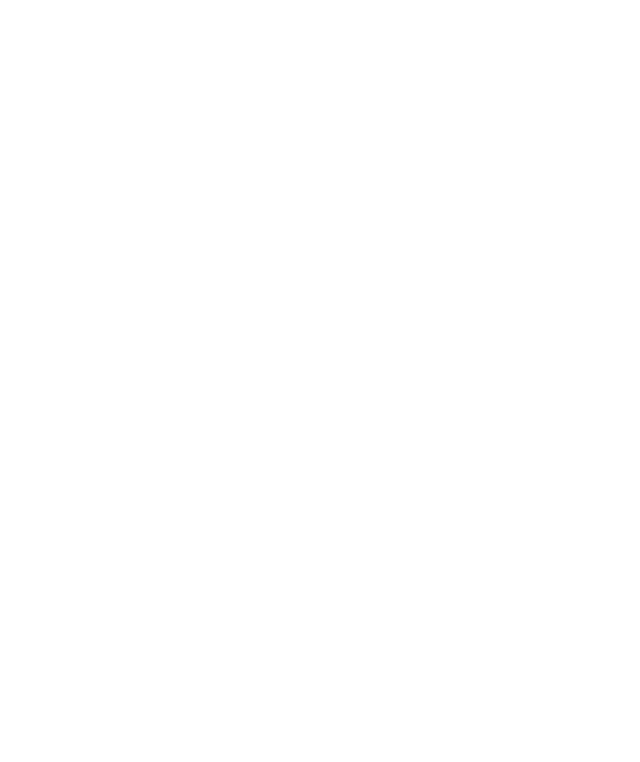
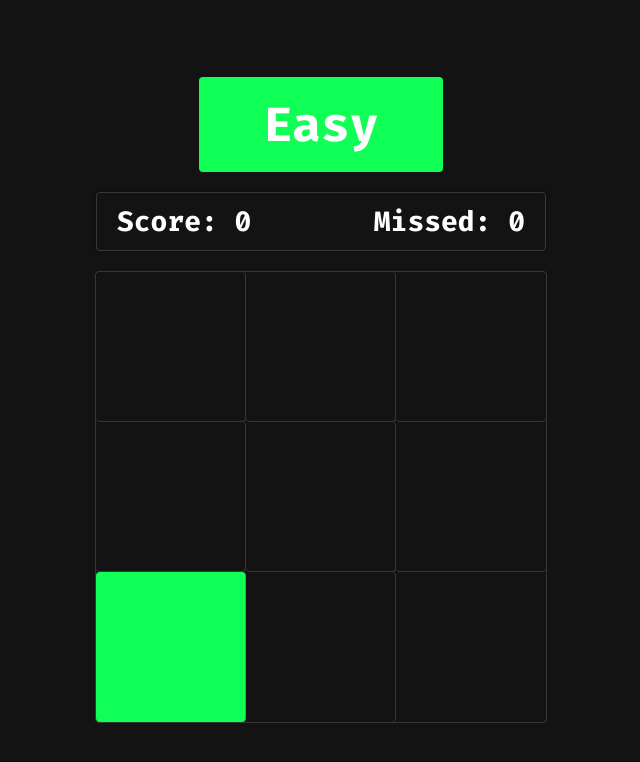
Before and after one commit to Muhammed-Rajab/Hit-The-Box, a plain HTML site: page index.html in a window 1280 px wide. Shown: the whole page, without its empty margins (319-959 px from the left). Drawn offline with Linux system fonts and the light colour scheme.

Commit message:
Made base game 	Still buggy 	There isn't enough comments 	Struggled to make sense of code after reading this 	Need refactoring

```diff
--- a/index.html
+++ b/index.html
@@ -7,10 +7,20 @@
     <title>Whack A Mole</title>
 
     <!-- Style sheets -->
+
     <link rel="stylesheet" href="./stylesheets/style.css">
 </head>
 <body>
-
+    <main class="container">
+        <p class="difficulty-span easy">Easy</p>
+        <div class="score-board">
+            <h1>Score: <span class="score-text">0</span></h1>
+            <h1>Missed: <span class="missed-text">0</span></h1>
+        </div>
+        <div id="grid">
+        </div>
+    </main>
     <!-- Scripts -->
+    <script src="./scripts/main.js"></script>
 </body>
 </html>
--- a/scripts/main.js
+++ b/scripts/main.js
@@ -1 +1,128 @@
 'use strict';
+const log = console.log;
+
+/* Game starts here */
+function startGame(){
+
+    /*
+        Game logic:
+            Starts with a mole at any random grid
+            Clicks on mole: score++
+            Click on something else: missed++
+            Difficulty increases as score increases
+    */
+
+    /* QUERY SELECTORS */
+    const grid = document.querySelector("#grid");
+    const scoreText = document.querySelector(".score-text");
+    const missedText = document.querySelector(".missed-text");
+    const difficultySpan = document.querySelector(".difficulty-span");
+
+    /* Variables */
+    let   score = 0;
+    let   missed = 0;
+    let   gameInterval;
+    let   activeMole = 0;
+    let   currentSpeed = 1;
+    let   difficulty = "easy";
+    let   clickedOnce = false;
+
+    const HARD_LEVEL = 20;
+    const MEDIUM_LEVEL = 15;
+
+    /* Update game speed */
+    function updateGameSpeed(){
+        if (score === MEDIUM_LEVEL){
+            log("Change in speed")
+            clearInterval(gameInterval);
+            currentSpeed -= 0.25
+            gameInterval = setInterval(setRandomActiveMole, 1000 * currentSpeed);
+        } else if (score === HARD_LEVEL){
+            log("Change in speed")
+            clearInterval(gameInterval);
+            currentSpeed -= 0.2
+            gameInterval = setInterval(setRandomActiveMole, 1000 * currentSpeed);
+        }
+        return;
+    };
+
+    /* Change color with score */
+    function changeBannerColor(index){
+        const moleHoles = grid.querySelectorAll('.mole-holes');
+        const mole = moleHoles[index];
+
+        const isActive = mole.classList.contains('active-mole') ;
+
+        if (isActive){
+            mole.classList.remove("active-mole");
+            mole.classList.remove(difficulty)
+            difficultySpan.classList.remove(difficulty);
+        };
+
+
+        if (score > 10) difficulty = "medium";
+
+        if(score > 20) difficulty = "hard";
+
+        difficultySpan.classList.add(difficulty);
+        difficultySpan.textContent = difficulty;
+        updateGameSpeed();
+    };
+    /*  */
+
+    /* Function to randomly set a mole as active */
+    function setRandomActiveMole(){
+
+        clickedOnce = false;
+
+        changeBannerColor(activeMole);
+
+        const moleHoles = grid.querySelectorAll('.mole-holes');
+
+        let randIdx = Math.floor(Math.random() * 9);
+
+        while (randIdx === activeMole){
+            randIdx = Math.floor(Math.random() * 9);
+        };
+
+        activeMole = randIdx;
+
+        moleHoles[randIdx].classList.add("active-mole");
+        moleHoles[randIdx].classList.add(difficulty);
+    };
+
+    /* Function to check whether clicked hole has mole */
+    function checkForMole(){
+        if(Number(this.dataset.id) === activeMole) {
+           if (!clickedOnce){
+                score++;
+                clickedOnce = true;
+            }
+        }else{
+            missed++;
+        }
+        updateScoreAndMissed();
+    };
+
+    /* Function to update score and missed */
+    function updateScoreAndMissed(){
+        scoreText.textContent = score;
+        missedText.textContent = missed;
+    };
+
+    /* Function to generate a grid of mole holes */
+    function generateGrid(n){
+        for(let i = 0; i < n; i++){
+            const div = document.createElement('div');
+            div.addEventListener('click', checkForMole);
+            div.classList.add('mole-holes');
+            grid.appendChild(div);
+            div.dataset.id = i;
+        };
+        setRandomActiveMole();
+    };
+    generateGrid(9);
+    gameInterval = setInterval(setRandomActiveMole, 1000 * currentSpeed);
+};
+
+window.addEventListener('load', startGame);
--- a/stylesheets/style.css
+++ b/stylesheets/style.css
@@ -1,4 +1,5 @@
 /* Fonts */
+@import url('https://fonts.googleapis.com/css2?family=Fira+Code:wght@300;400;500;600;700&display=swap');
 
 /* Changing default properties */
 *{
@@ -7,9 +8,88 @@
     box-sizing: border-box;
 }
 body{
-
+    font-family: "Fira Code";
+    background-color: rgb(20, 19, 19);
 }
 
 /* Utility classes */
 
 /* ----------------- Styling starts here ----------------- */
+.container{
+    width: 100%;
+    display: flex;
+    min-height: 100vh;
+    align-items: center;
+    flex-direction: column;
+    justify-content: center;
+}
+.score-board{
+    display: flex;
+    width: 450px;
+    color: white;
+    margin-top: 20px;
+    border-radius: 4px;
+    padding: 10px 20px;
+    margin-bottom: 20px;
+    justify-content: space-between;
+    border: 1px solid rgba(94, 94, 94, 0.5);
+    box-shadow: 0px 0px 3px 1px rgba(0, 0, 0, 0.205);
+}
+#grid{
+    width: 450px;
+    height: 450px;
+    display: flex;
+    flex-wrap: wrap;
+    border-radius: 4px;
+    box-sizing: content-box;
+    border: 1px solid rgba(94, 94, 94, 0.5);
+}
+.mole-holes{
+    width: 150px;
+    height: 150px;
+    border-radius: 4px;
+}
+.active-mole{
+    background-color: rgb(0, 0, 0);
+}
+
+
+#grid div:nth-child(1),
+#grid div:nth-child(2),
+#grid div:nth-child(4),
+#grid div:nth-child(5)
+{
+    border-bottom: 1px solid rgba(94, 94, 94, 0.5);
+    border-right: 1px solid rgba(94, 94, 94, 0.5);
+}
+
+#grid div:nth-child(3),
+#grid div:nth-child(6){
+    border-bottom: 1px solid rgba(94, 94, 94, 0.5);
+}
+#grid div:nth-child(7),
+#grid div:nth-child(8){
+    border-right: 1px solid rgba(94, 94, 94, 0.5);
+}
+
+.difficulty-span{
+    font-weight: 900;
+    font-size: 3rem;
+    padding: 1rem 4rem;
+    border-radius: 4px;
+    color: white !important;
+    text-transform: capitalize;
+}
+.score-board > h1{
+    font-size: 1.75rem;
+}
+.easy {
+    background-color: rgb(15, 255, 87) !important;
+}
+.medium {
+    color: rgb(20, 19, 19) !important;
+    background-color: rgb(255, 199, 15) !important;
+}
+.hard{
+    background-color: rgb(255, 15, 87) !important;
+}
```
